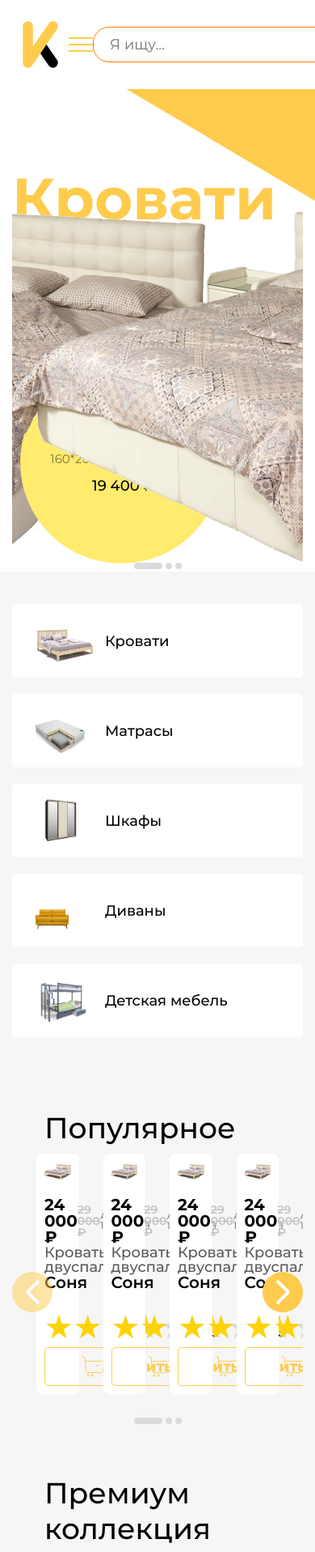
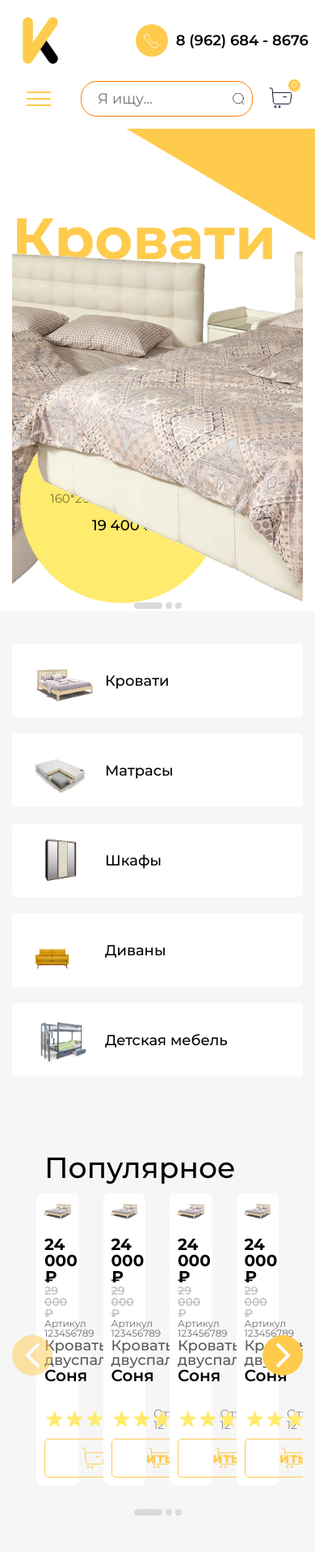
Before and after one commit to medvedium/krovatoff_spb, a website built with webpack: page src/index.html in a window 390 px wide. Shown: the top 1917 px of the page at 81% size. Built offline with nearby package versions, Linux system fonts and the light colour scheme; files whose address does not match are found by name.

Commit message:
Adaptive in progress

```diff
--- a/src/html/_header.html
+++ b/src/html/_header.html
@@ -33,7 +33,7 @@
 <body>
 <div class="wrapper">
 <header class='header  '>
-	<div class='container'>
+	<div class='header__container'>
 		<a href='/' class='logo__link'>
 			<img src='img/logo.svg' alt='Логотип' class='logo__img' />
 		</a>
--- a/src/html/_slider-item.html
+++ b/src/html/_slider-item.html
@@ -7,30 +7,30 @@
 	</div>
 	<div class='item__name'>Кровать двуспальная</div>
 	<div class='item__series'>Соня</div>
-<!--	<div class='item__rating'>-->
-<!--		<div class='stars'>-->
-<!--			<i class='item__star item__star&#45;&#45;active'></i>-->
-<!--			<i class='item__star item__star&#45;&#45;active'></i>-->
-<!--			<i class='item__star item__star&#45;&#45;active'></i>-->
-<!--			<i class='item__star item__star&#45;&#45;unactive'></i>-->
-<!--			<i class='item__star item__star&#45;&#45;unactive'></i>-->
+	<div class='item__rating'>
+		<div class='stars'>
+			<i class='item__star item__star--active'></i>
+			<i class='item__star item__star--active'></i>
+			<i class='item__star item__star--active'></i>
+			<i class='item__star item__star--unactive'></i>
+			<i class='item__star item__star--unactive'></i>
+		</div>
+		<div class='item__reviews'>Отзывы: 12</div>
+	</div>
+<!--	<div class="rating rating_set">-->
+<!--		<div class="rating__body">-->
+<!--			<div class="rating__active"></div>-->
+<!--			<div class="rating__items">-->
+<!--				<input type="radio" class="rating__item" value="1" name="rating">-->
+<!--				<input type="radio" class="rating__item" value="2" name="rating">-->
+<!--				<input type="radio" class="rating__item" value="3" name="rating">-->
+<!--				<input type="radio" class="rating__item" value="4" name="rating">-->
+<!--				<input type="radio" class="rating__item" value="5" name="rating">-->
+<!--			</div>-->
 <!--		</div>-->
-<!--		<div class='item__reviews'>Отзывы: 12</div>-->
+<!--&lt;!&ndash;		<div class='item__reviews'>Отзывы: 12</div>&ndash;&gt;&ndash;&gt;-->
+<!--		<div class="rating__value">3.6</div>-->
 <!--	</div>-->
-	<div class="rating rating_set">
-		<div class="rating__body">
-			<div class="rating__active"></div>
-			<div class="rating__items">
-				<input type="radio" class="rating__item" value="1" name="rating">
-				<input type="radio" class="rating__item" value="2" name="rating">
-				<input type="radio" class="rating__item" value="3" name="rating">
-				<input type="radio" class="rating__item" value="4" name="rating">
-				<input type="radio" class="rating__item" value="5" name="rating">
-			</div>
-		</div>
-<!--		<div class='item__reviews'>Отзывы: 12</div>&ndash;&gt;-->
-		<div class="rating__value">3.6</div>
-	</div>
 	<a href='#' class='btn btn__buy'>
 		<svg width="29" height="26" viewBox="0 0 29 26" fill="none" xmlns="http://www.w3.org/2000/svg">
 			<path fill-rule="evenodd" clip-rule="evenodd"
--- a/src/scss/blocks/header-search.scss
+++ b/src/scss/blocks/header-search.scss
@@ -7,11 +7,14 @@
 
 .search__input {
 	max-width: 300px;
+	@include adaptiveValue("width", 300, 160, 810, 651);
+	@include adaptiveValue("width", 300, 145, 480, 320);
 	padding: 10px 20px;
 	border: 1px solid $accent;
 	-webkit-border-radius: 20px;
 	-moz-border-radius: 20px;
 	border-radius: 20px;
+	flex-shrink: 1;
 }
 
 .search__submit {
--- a/src/scss/blocks/header.scss
+++ b/src/scss/blocks/header.scss
@@ -3,28 +3,37 @@
 .header {
 	z-index: 999;
 
-	.container {
+	&__container {
 		display: flex;
 		align-items: center;
 		justify-content: space-between;
 		padding-top: 20px;
 		padding-bottom: 20px;
+
+		@media (max-width: 650px) {
+			display: grid;
+			grid-template-columns: 60px 1fr;
+			column-gap: 25px;
+			row-gap: 15px;
+			padding: 15px;
+		}
 	}
 
 	// .header__menu
 	&__menu {
 		flex-shrink: 1;
 
-		@media (max-width: 1120px) {
-			flex-grow: 1;
-			flex-shrink: 0;
+		@media (max-width: 650px) {
+			grid-column: 1/2;
+			grid-row: 2/3;
+			margin-left: 18px;
 		}
 	}
 
 	// .header__nav
 	&__nav {
 
-		@media (max-width: 1120px) {
+		@media (max-width: 1150px) {
 			position: absolute;
 			top: 110px;
 			left: 0;
@@ -39,6 +48,9 @@
 				transform: translateX(0);
 			}
 		}
+		@media (max-width: 650px) {
+			top: 159px;
+		}
 	}
 
 	// .header__buy
@@ -46,6 +58,17 @@
 		display: flex;
 		align-items: center;
 		flex-shrink: 0;
+
+		@media (max-width: 1150px) {
+			flex-grow: 1;
+			justify-content: center;
+		}
+
+		@media (max-width: 650px) {
+			grid-column: 2/3;
+			grid-row: 2/3;
+			justify-content: flex-end;
+		}
 	}
 
 	// .header__search
@@ -60,6 +83,10 @@
 
 	// .header__contacts
 	&__contacts {
+		@media (max-width: 650px) {
+			grid-column: 2/3;
+			grid-row: 1/2;
+		}
 	}
 
 	.dropdown-catalog-activate {
@@ -84,6 +111,9 @@
 	.contacts {
 		// .contacts__phone-row
 		&__phone-row {
+			@media (max-width: 650px) {
+				justify-content: flex-end;
+			}
 		}
 
 		// .contacts__icon
@@ -109,6 +139,9 @@
 			@media (max-width: 1190px) {
 				font-size: 16px;
 			}
+			@media (max-width: 650px) {
+				display: none;
+			}
 		}
 	}
 
@@ -116,6 +149,11 @@
 
 
 .logo {
+
+	@media (max-width: 650px) {
+		grid-column: 1/2;
+		grid-row: 1/2;
+	}
 	// .logo__link
 	&__link {
 	}
@@ -136,7 +174,7 @@
 	&__list {
 		display: flex;
 
-		@media (max-width: 1120px) {
+		@media (max-width: 1150px) {
 			background-color: $white;
 			width: 90%;
 			margin: 30px auto;
@@ -161,7 +199,7 @@
 			color: $main;
 		}
 
-		@media (max-width: 1120px) {
+		@media (max-width: 1150px) {
 			margin-bottom: 20px;
 		}
 	}
@@ -180,7 +218,7 @@
 			color: $main;
 		}
 
-		@media (max-width: 1120px) {
+		@media (max-width: 1150px) {
 			font-size: 18px;
 			font-weight: 500;
 		}
@@ -193,7 +231,10 @@
 
 .icon-menu {
 	display: none;
-	@media (max-width: 1120px) {
+	//margin-left: 45px;
+	@include adaptiveValue("margin-left", 45, 30, 1150, 651);
+	margin-right: 30px;
+	@media (max-width: 1150px) {
 		display: block;
 		position: relative;
 		width: 30px;
--- a/src/scss/blocks/slider-item.scss
+++ b/src/scss/blocks/slider-item.scss
@@ -20,6 +20,7 @@
 
 .item__pricing {
 	display: flex;
+	flex-wrap: wrap;
 	align-items: center;
 	justify-content: space-between;
 	margin-top: 20px;
@@ -64,6 +65,7 @@
 .item__reviews {
 	color: $text-gray;
 	font-weight: 400;
+	font-size: 14px;
 }
 
 .item__rating {
```
